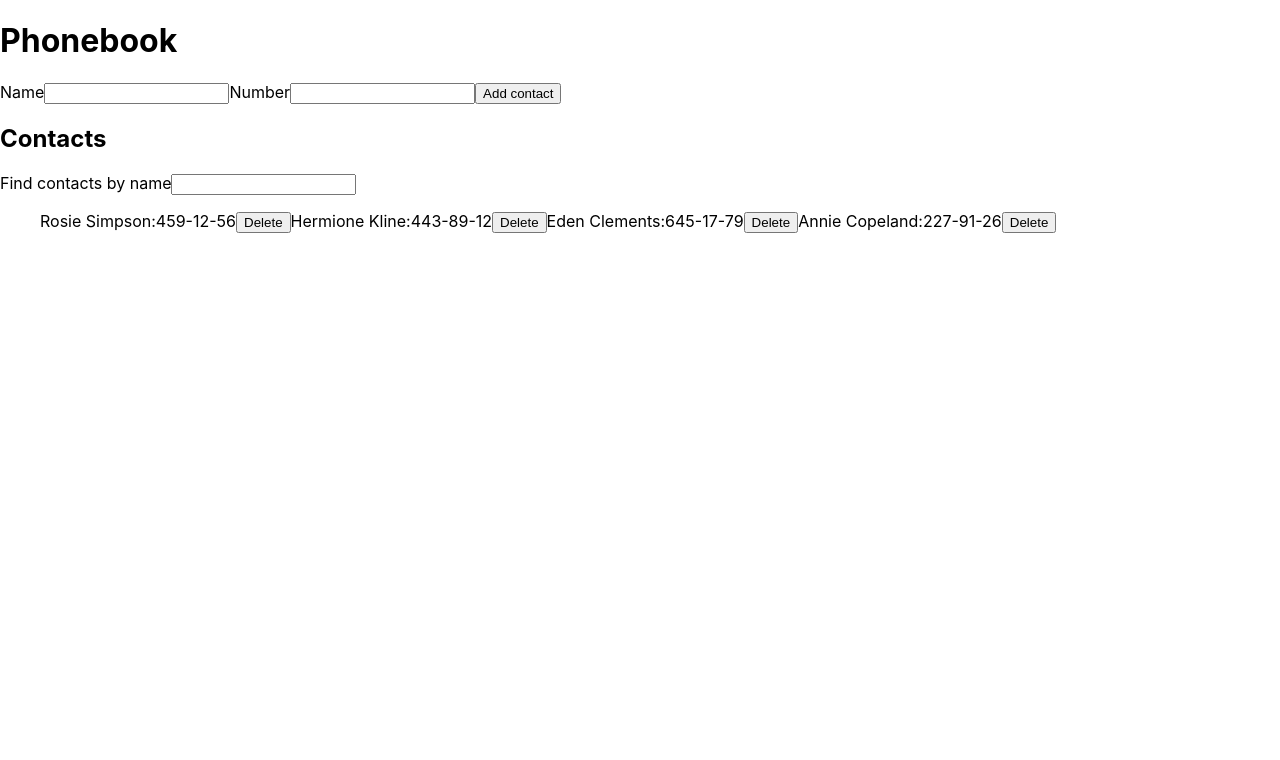
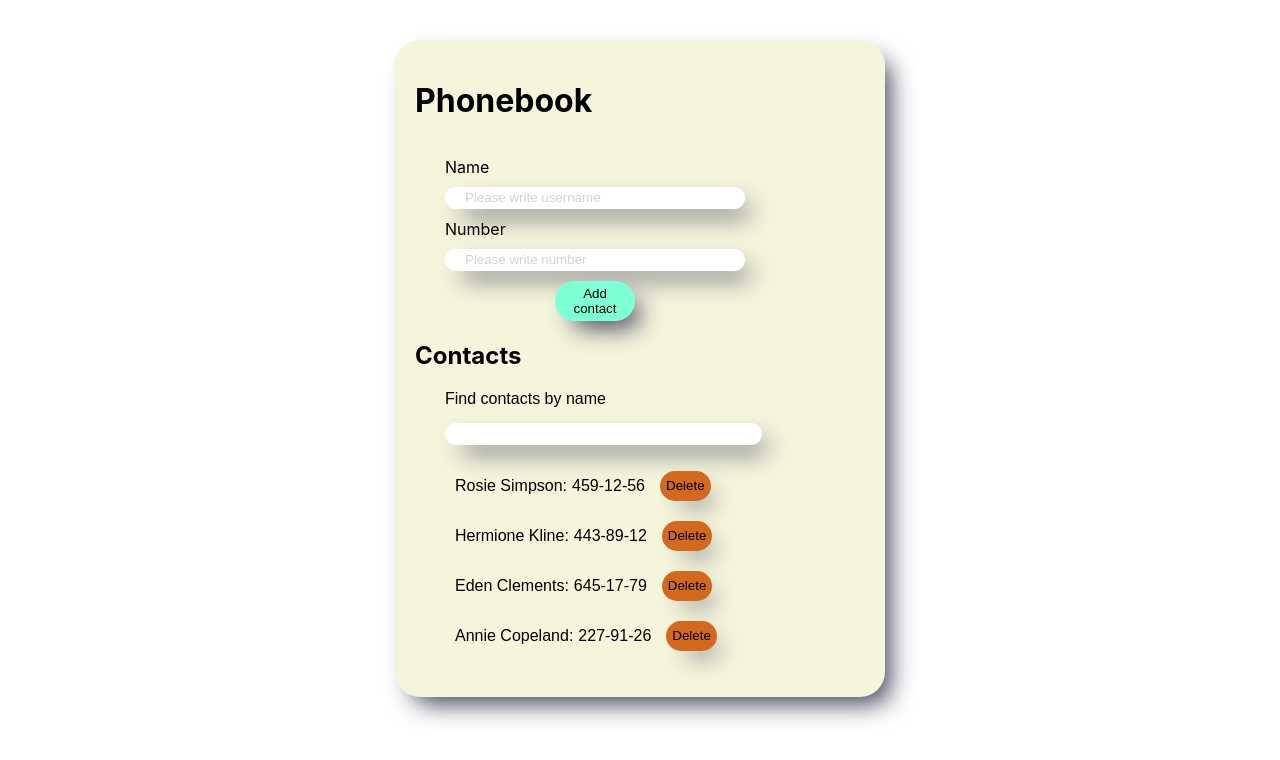
Before and after one commit to alenfador2/goit-react-hw-02-phonebook, a React (Create React App) app: page / in a window 1280 px wide. Shown: the top 760 px of the page. Built offline with nearby package versions, Linux system fonts and the light colour scheme.

Commit message:
update 1.8 added styles

```diff
--- a/src/components/App.jsx
+++ b/src/components/App.jsx
@@ -59,7 +59,7 @@ export class App extends Component {
   render() {
     return (
       <>
-        <div>
+        <div className="main-div">
           <h1>Phonebook</h1>
           <ContactForm
             onSubmit={this.addContacts}
--- a/src/components/ContactForm/ContactForm.jsx
+++ b/src/components/ContactForm/ContactForm.jsx
@@ -15,7 +15,9 @@ class ContactForm extends Component {
 
   handleFormSubmit = ({ name, number }, { resetForm }) => {
     const { contacts } = this.props;
-    const numberAlreadyExist = contacts.some(contact => contact.name.includes(name));
+    const numberAlreadyExist = contacts.some(contact =>
+      contact.name.includes(name)
+    );
 
     if (numberAlreadyExist) {
       alert(`${name} is already exist!`);
@@ -28,7 +30,10 @@ class ContactForm extends Component {
 
   render() {
     return (
-      <Formik initialValues={this.initialValues} onSubmit={this.handleFormSubmit}>
+      <Formik
+        initialValues={this.initialValues}
+        onSubmit={this.handleFormSubmit}
+      >
         <Form>
           <div className={css.contact_container}>
             <label htmlFor={usernameInputId} className={css.username_label}>
@@ -41,6 +46,7 @@ class ContactForm extends Component {
               className={css.username_input}
               pattern="^[a-zA-Zа-яА-Я]+(([' \-][a-zA-Zа-яА-Я ])?[a-zA-Zа-яА-Я]*)*$"
               title="Name may contain only letters, apostrophe, dash and spaces. For example Adrian, Jacob Mercer, Charles de Batz de Castelmore d'Artagnan"
+              placeholder="Please write username"
               required
             />
             <label htmlFor={usertelInputId} className={css.usertel_label}>
@@ -53,6 +59,7 @@ class ContactForm extends Component {
               className={css.usertel_input}
               // pattern="\+?\d{1,4}?[-.\s]?\(?\d{1,3}?\)?[-.\s]?\d{1,4}[-.\s]?\d{1,4}[-.\s]?\d{1,9}"
               title="Phone number must be digits and can contain spaces, dashes, parentheses and can start with +"
+              placeholder="Please write number"
               required
             />
             <button type="submit" className={css.add_button}>
--- a/src/components/ContactForm/ContactForm.module.css
+++ b/src/components/ContactForm/ContactForm.module.css
@@ -0,0 +1,36 @@
+.contact_container {
+  width: 300px;
+  margin-inline: 30px auto;
+  margin-top: 15px;
+  display: flex;
+  flex-direction: column;
+  gap: 10px;
+}
+.username_input,
+.usertel_input {
+  border-radius: 9999999px;
+  height: 20px;
+  outline: none;
+  border: none;
+  padding-left: 20px;
+  box-shadow: 11px 13px 24px -6px rgba(66, 68, 90, 1);
+}
+
+.username_input::placeholder,
+.usertel_input::placeholder {
+  color: lightgray;
+}
+
+.add_button {
+  width: 80px;
+  height: 40px;
+  background-color: aquamarine;
+  margin-inline: auto;
+  border-radius: 999999px;
+  border: none;
+  box-shadow: 11px 13px 24px -6px rgba(66, 68, 90, 1);
+  transition: all 0.3s ease-in-out;
+}
+.add_button:active {
+  transform: scale(1.1);
+}
--- a/src/components/ContactItem/ContactItem.jsx
+++ b/src/components/ContactItem/ContactItem.jsx
@@ -4,17 +4,26 @@ import PropTypes from 'prop-types';
 const ContactItem = ({ id, name, number, onDelete }) => {
   return (
     <>
-      <span className={css.item_span}>{name}</span>:<span>{number}</span>
-      <button className={css.item_button} type='button' onClick={()=>onDelete(id)}>Delete</button>
+      <div className={css.span_container}>
+        <span className={css.item_span}>{name}:</span>
+        <span className={css.item_span}>{number}</span>
+        <button
+          className={css.item_button}
+          type="button"
+          onClick={() => onDelete(id)}
+        >
+          Delete
+        </button>
+      </div>
     </>
   );
 };
 
 ContactItem.propTypes = {
-    id: PropTypes.string.isRequired,
-    name: PropTypes.string.isRequired,
-    number: PropTypes.string.isRequired,
-    onDelete: PropTypes.func.isRequired,
-}
+  id: PropTypes.string.isRequired,
+  name: PropTypes.string.isRequired,
+  number: PropTypes.string.isRequired,
+  onDelete: PropTypes.func.isRequired,
+};
 
 export default ContactItem;
--- a/src/components/ContactItem/ContactItem.module.css
+++ b/src/components/ContactItem/ContactItem.module.css
@@ -0,0 +1,22 @@
+.span_container {
+  display: flex;
+  flex-direction: row;
+  align-items: center;
+  gap: 5px;
+}
+.item_span {
+  font-family: Arial, Helvetica, sans-serif;
+  font-size: 16px;
+}
+.item_button {
+  margin: 10px;
+  height: 30px;
+  border-radius: 999999px;
+  border: none;
+  box-shadow: 11px 13px 24px -10px rgba(66, 68, 90, 1);
+  transition: all 0.2s ease-in-out;
+  background-color: chocolate;
+}
+.item_button:hover {
+  transform: scale(1.05);
+}
--- a/src/components/ContactList/ContactList.jsx
+++ b/src/components/ContactList/ContactList.jsx
@@ -1,7 +1,6 @@
 import css from './ContactList.module.css';
 import PropTypes from 'prop-types';
 import ContactItem from 'components/ContactItem/ContactItem';
-
 
 function ContactList({ filterContacts, onDelete }) {
   return (
--- a/src/components/ContactList/ContactList.module.css
+++ b/src/components/ContactList/ContactList.module.css
@@ -0,0 +1,5 @@
+.contact_list {
+  width: 300px;
+  display: flex;
+  flex-direction: column;
+}
--- a/src/components/Filter/Filter.module.css
+++ b/src/components/Filter/Filter.module.css
@@ -0,0 +1,16 @@
+.filter_input {
+  width: 300px;
+  margin-left: 30px;
+  border-radius: 9999999px;
+  border: none;
+  height: 20px;
+  margin-top: 15px;
+  outline: none;
+  padding-left: 15px;
+  box-shadow: 11px 13px 24px -6px rgba(66, 68, 90, 1);
+}
+.filter_label {
+  font-family: Arial, Helvetica, sans-serif;
+  font-size: 16px;
+  margin-left: 30px;
+}
--- a/src/index.css
+++ b/src/index.css
@@ -13,3 +13,15 @@ code {
   font-family: source-code-pro, Menlo, Monaco, Consolas, 'Courier New',
     monospace;
 }
+.main-div {
+  display: flex;
+  flex-direction: column;
+  justify-content: center;
+  width: 450px;
+  margin-inline: auto;
+  margin-top: 40px;
+  background-color: beige;
+  padding: 20px;
+  border-radius: 25px;
+  box-shadow: 11px 13px 24px -6px rgba(66, 68, 90, 1);
+}
```
Also changed, not shown: src/components/Filter/Filter.jsx (+7 -5 lines).
